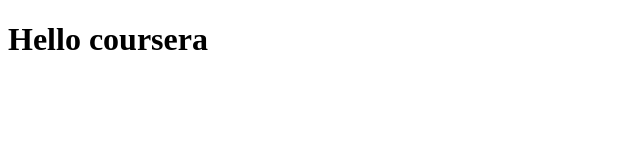
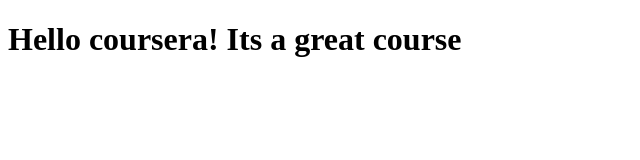
Before and after one commit to EdwardSoto/Coursera-test, a plain HTML site: page site/index.html in a window 1280 px wide. Shown: the whole page, without its empty margins (0-640 px from the left). Drawn offline with Linux system fonts and the light colour scheme.

Commit message:
Small addition to out page content

```diff
--- a/site/index.html
+++ b/site/index.html
@@ -4,6 +4,6 @@
 	<title>Hello coursera</title>
 </head>
 <body>
-<h1>Hello coursera</h1>
+<h1>Hello coursera! Its a great course</h1>
 </body>
 </html>
```
